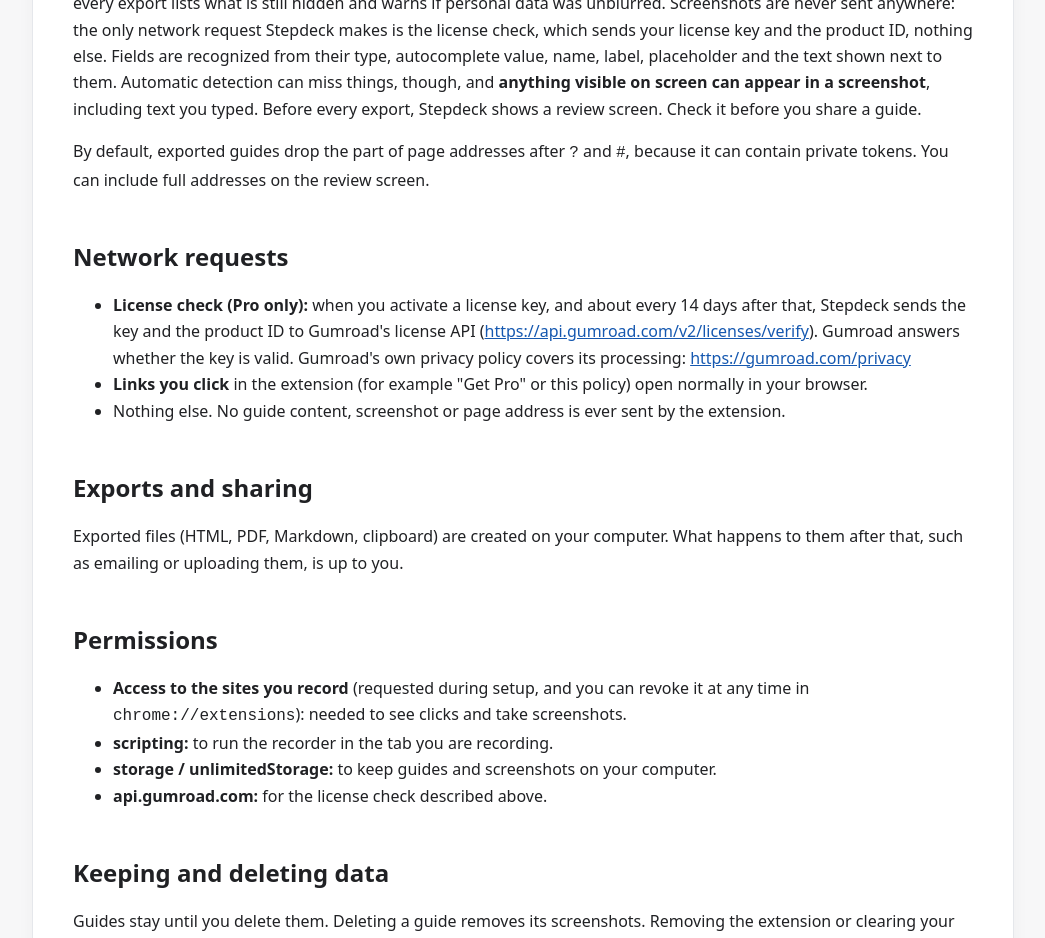
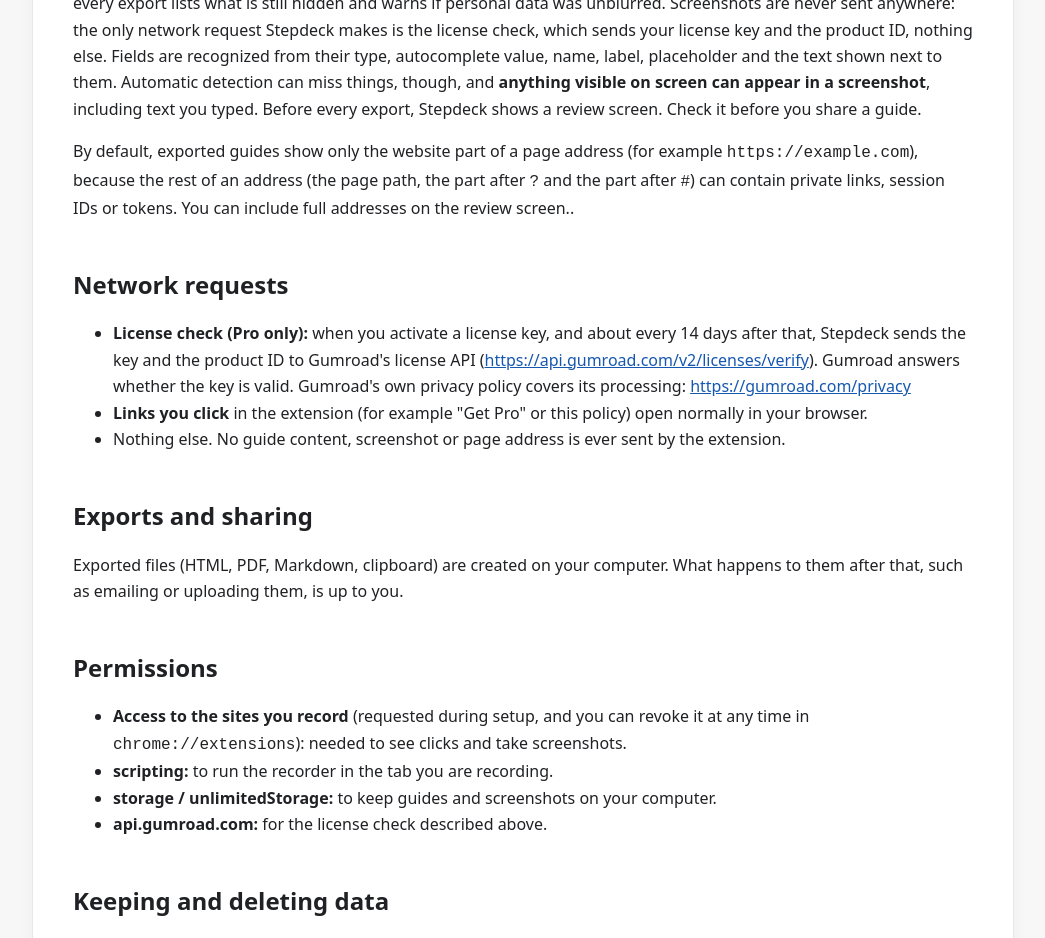
Before and after one commit to stepdeck-app/stepdeck-privacy, a plain HTML site: page index.html in a window 1280 px wide. Shown: the part 1280-2218 px from the top of the page, without its empty margins (117-1162 px from the left). Drawn offline with Linux system fonts and the light colour scheme.

Commit message:
Update index.html

```diff
--- a/index.html
+++ b/index.html
@@ -62,7 +62,7 @@
   <h2>Important: screenshots show what is on your screen</h2>
   <p>Stepdeck does not save the text you type as text. Password fields, payment data (card number, expiry, security code, payment frames, card numbers and IBANs shown on the page) and API keys / secret tokens are always hidden: they are painted over in the screenshot itself before it is saved, and this can't be undone or turned off. Personal details typed into forms (names, company, address, postal code, birth date, email, phone) are blurred automatically in the editor and in every export (HTML, PDF, Markdown, Copy for Docs). The original screenshot under these blurs stays in your browser's local storage so a blur can be removed; removing one asks for confirmation, and the review screen before every export lists what is still hidden and warns if personal data was unblurred. Screenshots are never sent anywhere: the only network request Stepdeck makes is the license check, which sends your license key and the product ID, nothing else. Fields are recognized from their type, autocomplete value, name, label, placeholder and the text shown next to them. Automatic detection can miss things, though, and <strong>anything visible on screen can appear in a screenshot</strong>, including text you typed. Before every export, Stepdeck shows a review screen. Check it before you share a guide.</p>
 
-  <p>By default, exported guides drop the part of page addresses after <code>?</code> and <code>#</code>, because it can contain private tokens. You can include full addresses on the review screen.</p>
+  <p>By default, exported guides show only the website part of a page address (for example <code>https://example.com</code>), because the rest of an address (the page path, the part after <code>?</code> and the part after <code>#</code>) can contain private links, session IDs or tokens. You can include full addresses on the review screen..</p>
 
   <h2>Network requests</h2>
   <ul>
```
